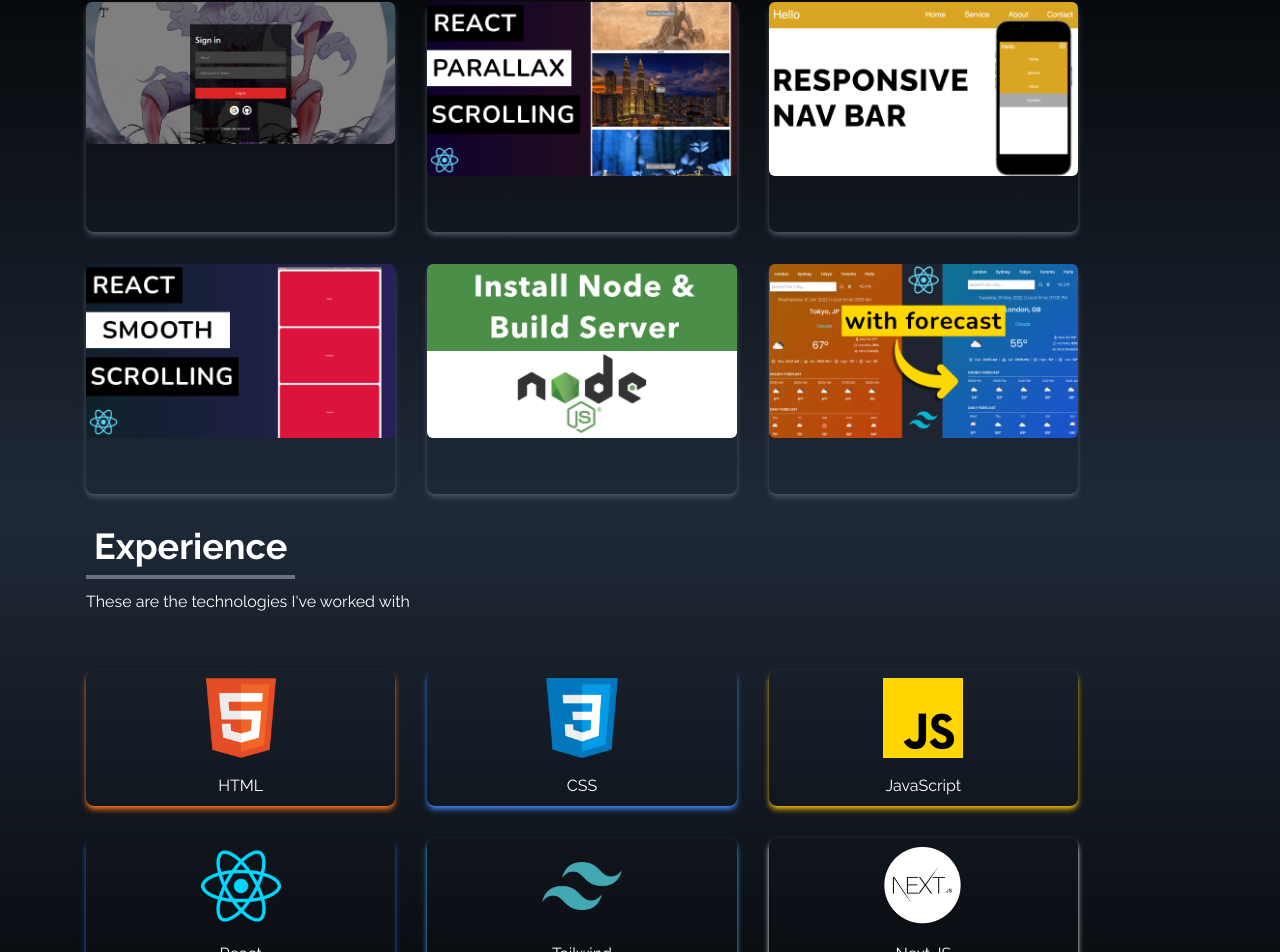
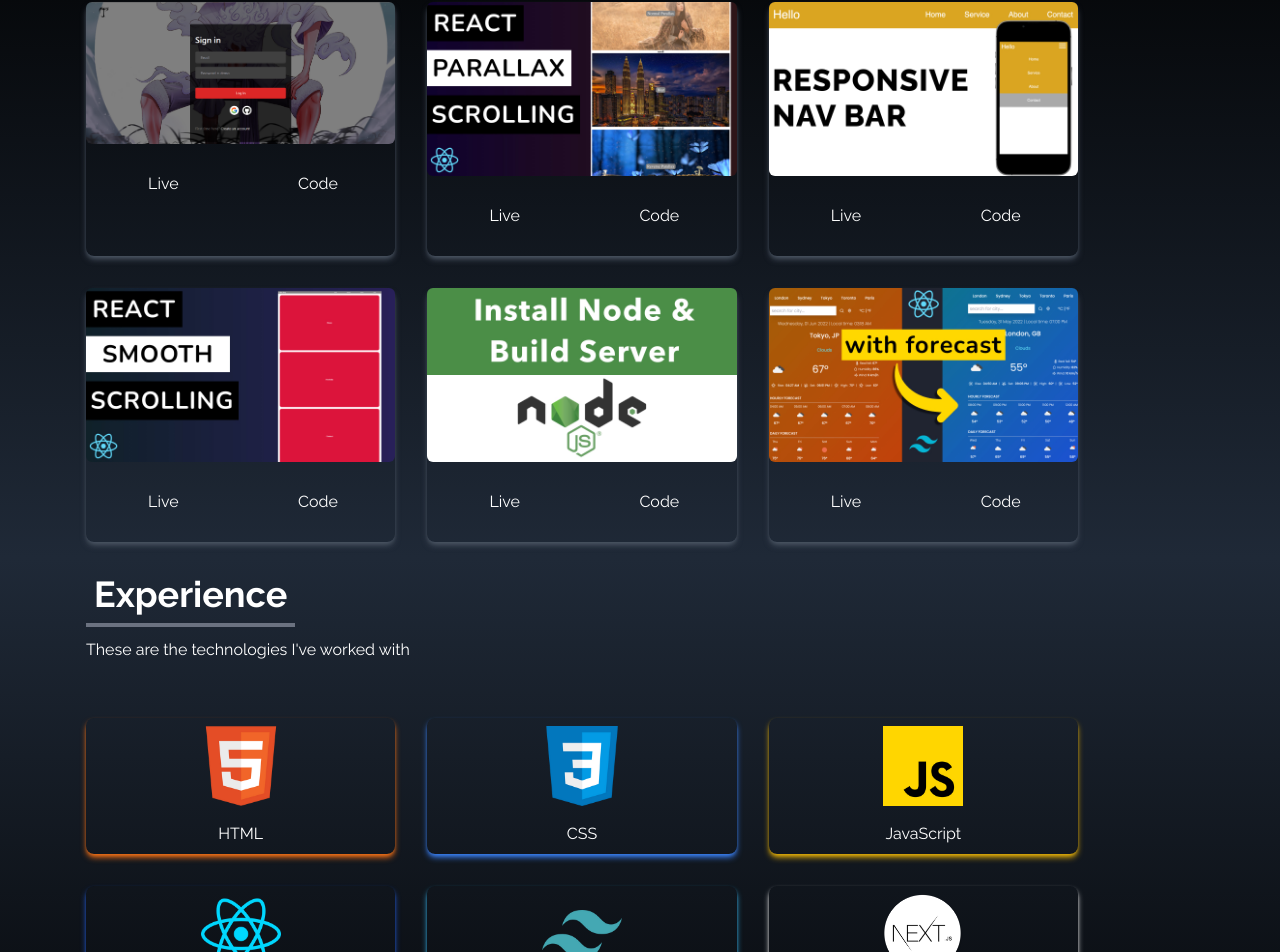
Before and after one commit to syedraihanali/portfolio-react, a React (Create React App) app: page / in a window 1280 px wide. Shown: the part 2018-2970 px from the top of the page. Built offline with nearby package versions, Linux system fonts and the light colour scheme.

Commit message:
Update Portfolio.jsx

```diff
--- a/src/components/Portfolio.jsx
+++ b/src/components/Portfolio.jsx
@@ -11,8 +11,8 @@ const Portfolio = () => {
     {
       id: 1,
       src: Movie,
-      live:"",
-      code:""
+      live:"https://movie-site-byraihan.vercel.app/",
+      code:"https://github.com/syedraihanali/simple-movie-site"
     },
     {
       id: 2,
@@ -69,10 +69,10 @@ const Portfolio = () => {
               />
               <div className="flex items-center justify-center">
                 <button className="w-1/2 px-6 py-3 m-4 duration-200 hover:scale-105">
-                  <a href={link}></a>
+                  <a href={link}>Live</a>
                 </button>
                 <button className="w-1/2 px-6 py-3 m-4 duration-200 hover:scale-105">
-                  <a href={code}></a>
+                  <a href={code}>Code</a>
                 </button>
               </div>
             </div>
```
